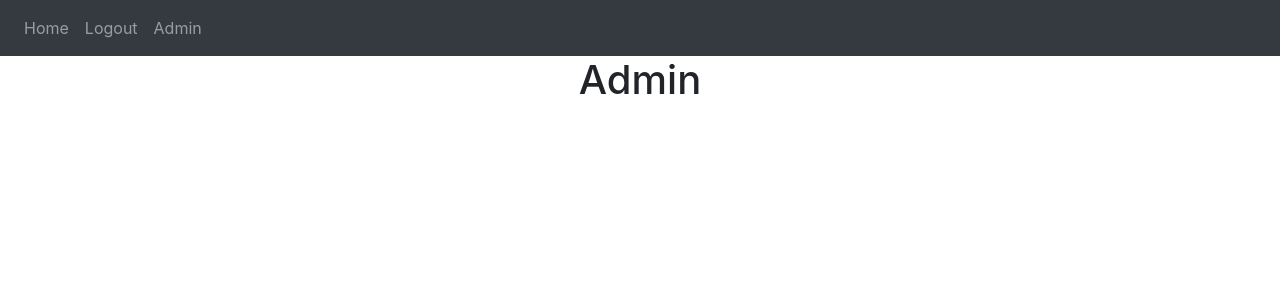
After one commit to tjmeier/Flask-Web-App, a Flask app: page /admin in a window 1280 px wide. The commit adds this page. Shown: the top 300 px of the page. Run offline with Flask 3, Linux system fonts and the light colour scheme; the visitor is signed in with stand-in values (Sample User, id 1); some libraries are stand-ins or nearby versions.

Commit message:
admin foundations

```diff
--- /dev/null
+++ b/website/adminlist.txt
@@ -0,0 +1,2 @@
+tylerjmeier1@gmail.com
+teierjmyler1@gmail.com
--- a/website/auth.py
+++ b/website/auth.py
@@ -3,6 +3,11 @@ from flask_login import login_user, login_required, logout_user, current_user
 from .models import User
 from werkzeug.security import generate_password_hash, check_password_hash
 from . import db #imports database 'db' from the current directory defined in __init__.py
+
+ADMINS = {
+    "tylerjmeier1@gmail.com",
+    "teierjmyler1@gmail.com"
+}
 
 
 auth = Blueprint('auth', __name__)
@@ -21,6 +26,14 @@ def login():
             if check_password_hash(user.password, password):
                 flash('Welcome, '+user.firstName+'!', category='success')
                 login_user(user, remember=True) #using flask_login, remembers the user is logged in for the session
+
+
+                #checks list of admin emails for the entered email to give admin status
+                if (email in ADMINS):
+                    user.is_admin = True
+                else:
+                    user.is_admin = False
+
                 return redirect(url_for('views.home'))
             else:
                 flash('Incorrect credentials.', category='error')
@@ -68,7 +81,14 @@ def create_account():
             flash('An account with that email already exists.', category='error')
 
         else:
-            new_user = User(email=email, firstName=firstName, lastName=lastName, password=generate_password_hash(password))
+
+            #checks list of admin emails for the entered email to give admin status
+            if (email in ADMINS):
+                is_admin = True
+            else:
+                is_admin = False
+
+            new_user = User(email=email, firstName=firstName, lastName=lastName, password=generate_password_hash(password), is_admin=is_admin)
 
             db.session.add(new_user)
             db.session.commit()
--- a/website/models.py
+++ b/website/models.py
@@ -14,8 +14,10 @@ class Note(db.Model):
 
 
 class User(db.Model, UserMixin):
+
     id = db.Column(db.Integer, primary_key=True)
     email = db.Column(db.String(150), unique=True)
+    is_admin = db.Column(db.Boolean)
     password = db.Column(db.String(150))
     firstName = db.Column(db.String(150))
     lastName = db.Column(db.String(150))
--- /dev/null
+++ b/website/templates/admin.html
@@ -0,0 +1,9 @@
+{% extends "base.html" %} <!-- extends base.html and allows any blocks to be overridden here-->
+{% block title %}Admin{% endblock %}
+
+<!-- content that we want displayed on home page goes here-->
+{% block content %}
+<h1 align="center">Admin</h1>
+
+
+{% endblock %}
--- a/website/templates/base.html
+++ b/website/templates/base.html
@@ -41,6 +41,9 @@
                   {% else %}
                     <a class="nav-item nav-link" id="home" href="/">Home</a>
                     <a class="nav-item nav-link" id="logout" href="/logout">Logout</a>
+                    {%if user.is_admin%}
+                    <a class="nav-item nav-link" id="admin" href="/admin">Admin</a>
+                    {%endif%}
                   {% endif %}
 
 
--- a/website/views.py
+++ b/website/views.py
@@ -1,4 +1,4 @@
-from flask import Blueprint, render_template, request, flash
+from flask import Blueprint, render_template, request, flash, redirect, url_for
 from flask_login import login_required, current_user
 from .models import Note
 from . import db #imports database 'db' from the current directory defined in __init__.py
@@ -35,3 +35,19 @@ def delete_note():
             db.session.delete(note) #deletes the note from the database
             db.session.commit()
     return ""; #we need to return something
+
+
+
+@views.route('/admin', methods=['GET', 'POST'])
+@login_required
+def admin():
+    if (current_user.is_admin):
+        data = request.form
+
+        if request.method == 'POST':
+            pass
+
+        return render_template("admin.html", user=current_user)
+
+    else:
+        return redirect(url_for('views.home'))
```
